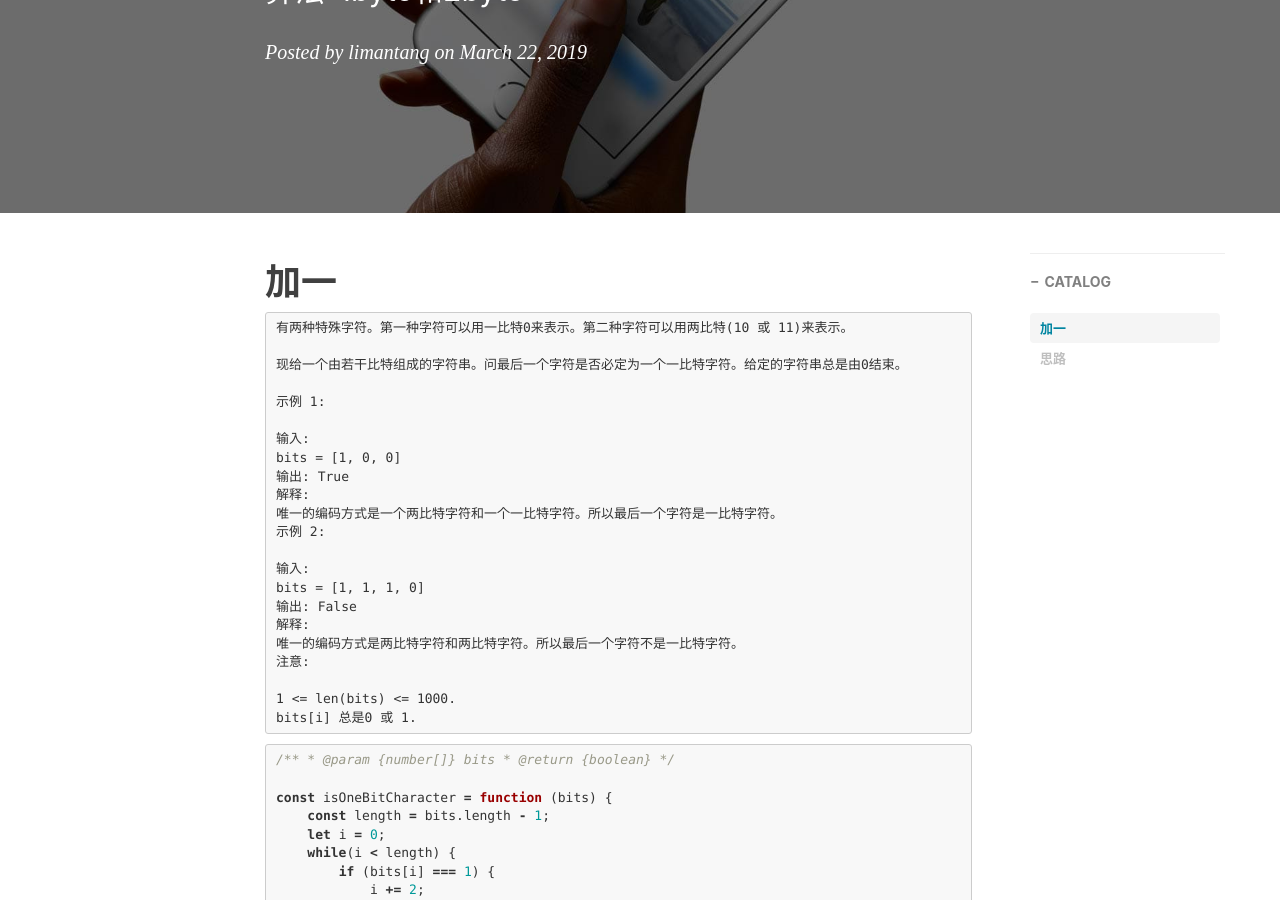
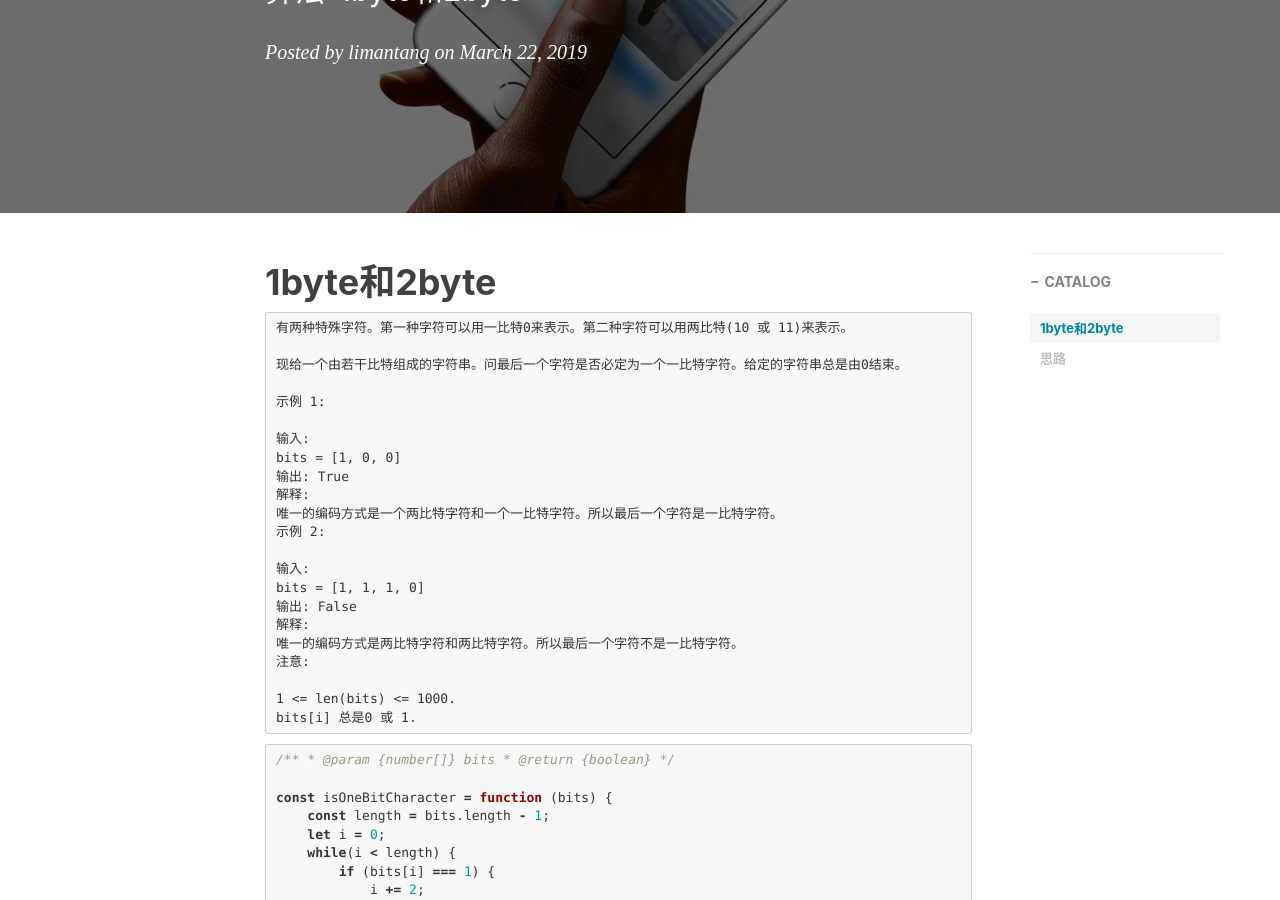
Before and after one commit to echoheart/echoheart.github.io, a Jekyll site: the page built from _posts/2019-03-22-算法-1byte和2byte.md, in a window 1280 px wide and 900 px high, scrolled down 310 px. Built offline with Jekyll 4.4.1, drawn with Linux system fonts in a browser that asks for light colours; nearby versions of some CDN libraries; comment, search, counter and statistics services are not loaded.

Commit message:
更改标题

````diff
--- a/_posts/2019-03-22-算法-1byte和2byte.md
+++ b/_posts/2019-03-22-算法-1byte和2byte.md
@@ -10,7 +10,7 @@ tags:
     - 算法
 ---
 
-# 加一
+# 1byte和2byte
 ```
 有两种特殊字符。第一种字符可以用一比特0来表示。第二种字符可以用两比特(10 或 11)来表示。
 
````
